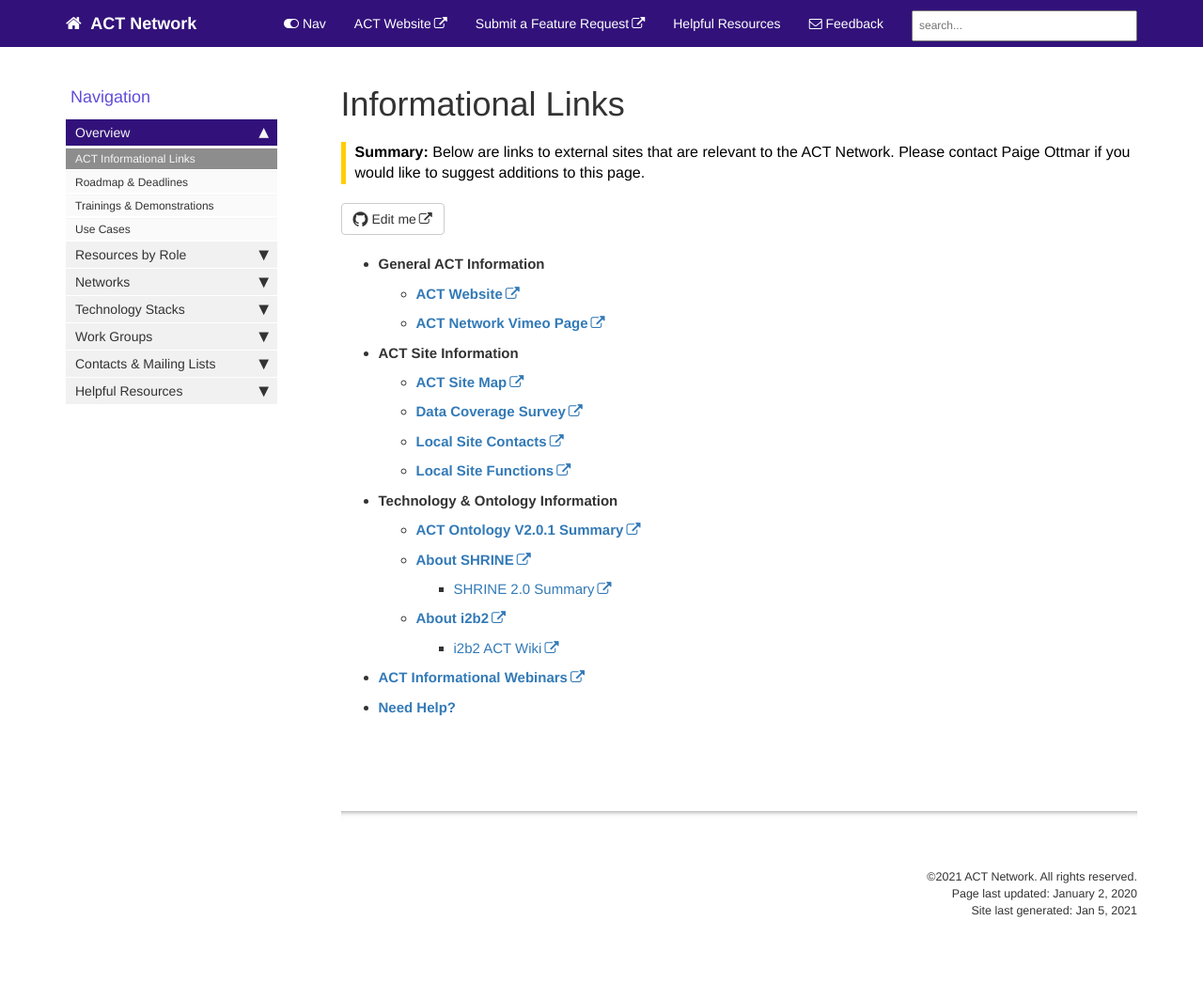
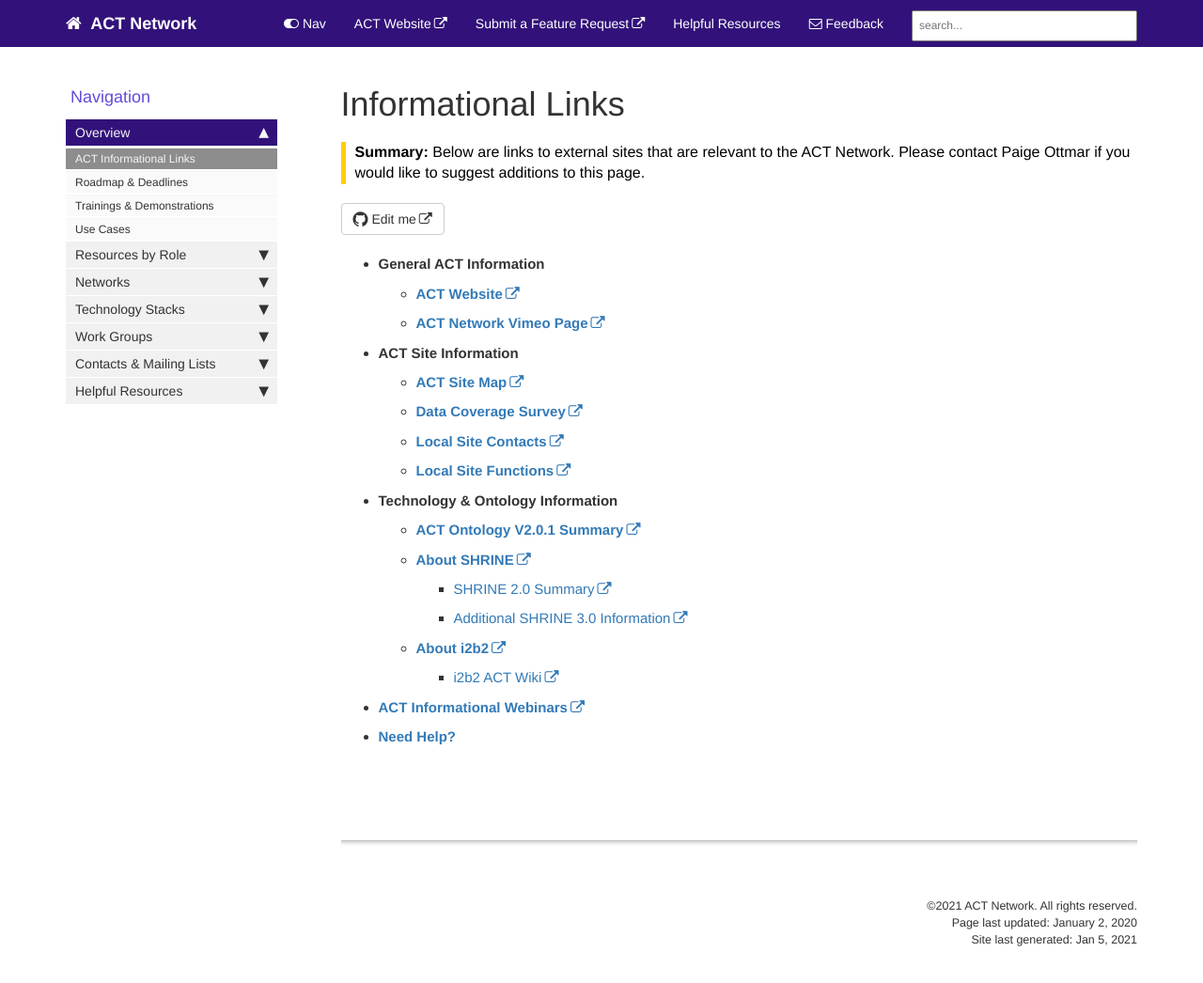
Before and after one commit to dbmi-pitt/ACT-Network, a Jekyll site: the page built from pages/mydoc/informational_links.md, in a window 1280 px wide and 1070 px high. Shown: the top 1046 px of the window at 94% size. Built offline with Jekyll 4.4.1, drawn with Linux system fonts in a browser that asks for light colours; comment, search, counter and statistics services are not loaded.

Commit message:
Update informational_links.md

```diff
--- a/pages/mydoc/informational_links.md
+++ b/pages/mydoc/informational_links.md
@@ -22,6 +22,7 @@
   * [**ACT Ontology V2.0.1 Summary**](https://www.actnetwork.us/Global/FileLib/PDFs/ACT_ONTOLOGY_V2.0.1_final.pdf)
   * [**About SHRINE**](https://catalyst.harvard.edu/services/shrine/)
       * [SHRINE 2.0 Summary](https://www.actnetwork.us/Global/FileLib/PDFs/SHRINE_2_0_update_summary.pdf)
+      * [Additional SHRINE 3.0 Information](https://dbmi-pitt.github.io/ACT-Network/informational_links.html)
   * [**About i2b2**](https://www.i2b2.org/about/)
       * [i2b2 ACT Wiki](https://community.i2b2.org/wiki/display/ACT/Accrual+to+Clinical+Trials+i2b2+Community+Wiki)
 
```
